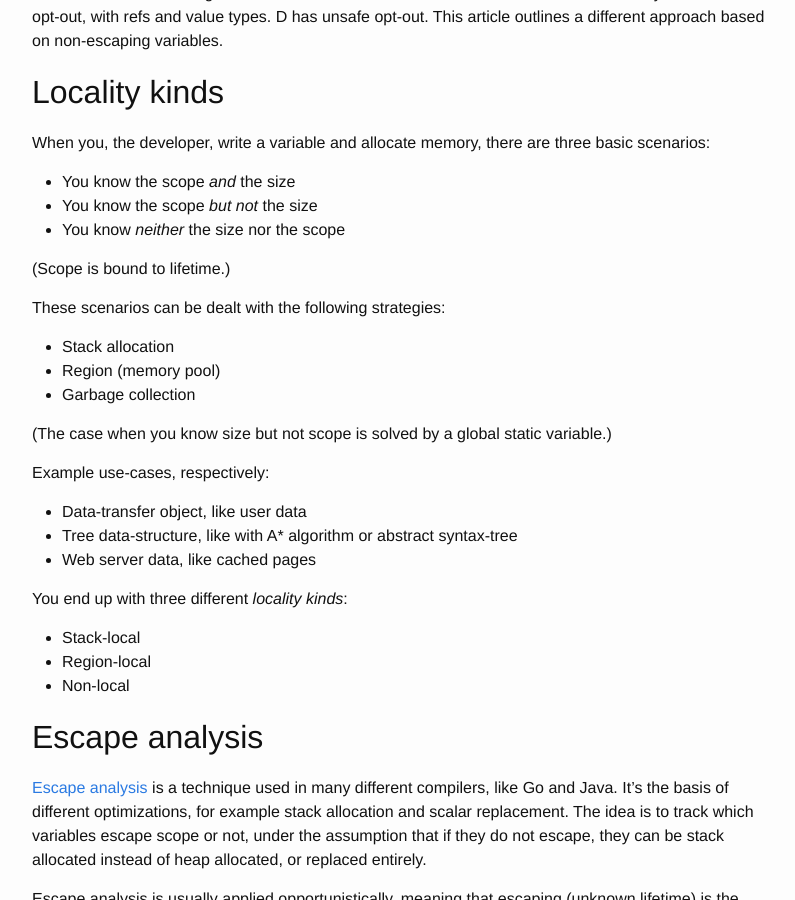
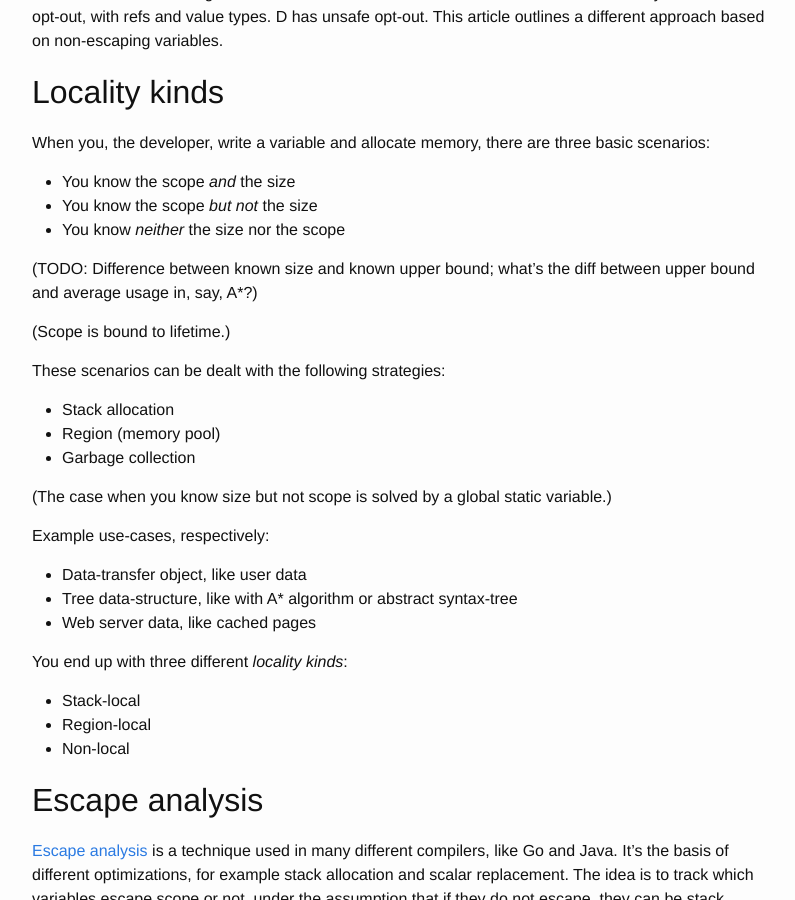
Before and after one commit to olleharstedt/olleharstedt.github.io, a Jekyll site: the page built from _posts/2021-04-08-concept-of-memory-safe-gc-opt-out.markdown, in a window 1280 px wide and 900 px high, scrolled down 798 px. Shown: the whole window, without its empty margins (238-1033 px from the left). Built offline with Jekyll 4.4.1, drawn with Linux system fonts in a browser that asks for light colours; nearby versions of some CDN libraries.

Commit message:
Add TODO

```diff
--- a/_posts/2021-04-08-concept-of-memory-safe-gc-opt-out.markdown
+++ b/_posts/2021-04-08-concept-of-memory-safe-gc-opt-out.markdown
@@ -32,6 +32,8 @@ When you, the developer, write a variable and allocate memory, there are three b
 * You know the scope _and_ the size
 * You know the scope _but not_ the size
 * You know _neither_ the size nor the scope
+
+(TODO: Difference between known size and known upper bound; what's the diff between upper bound and average usage in, say, A\*?)
 
 (Scope is bound to lifetime.)
 
```
